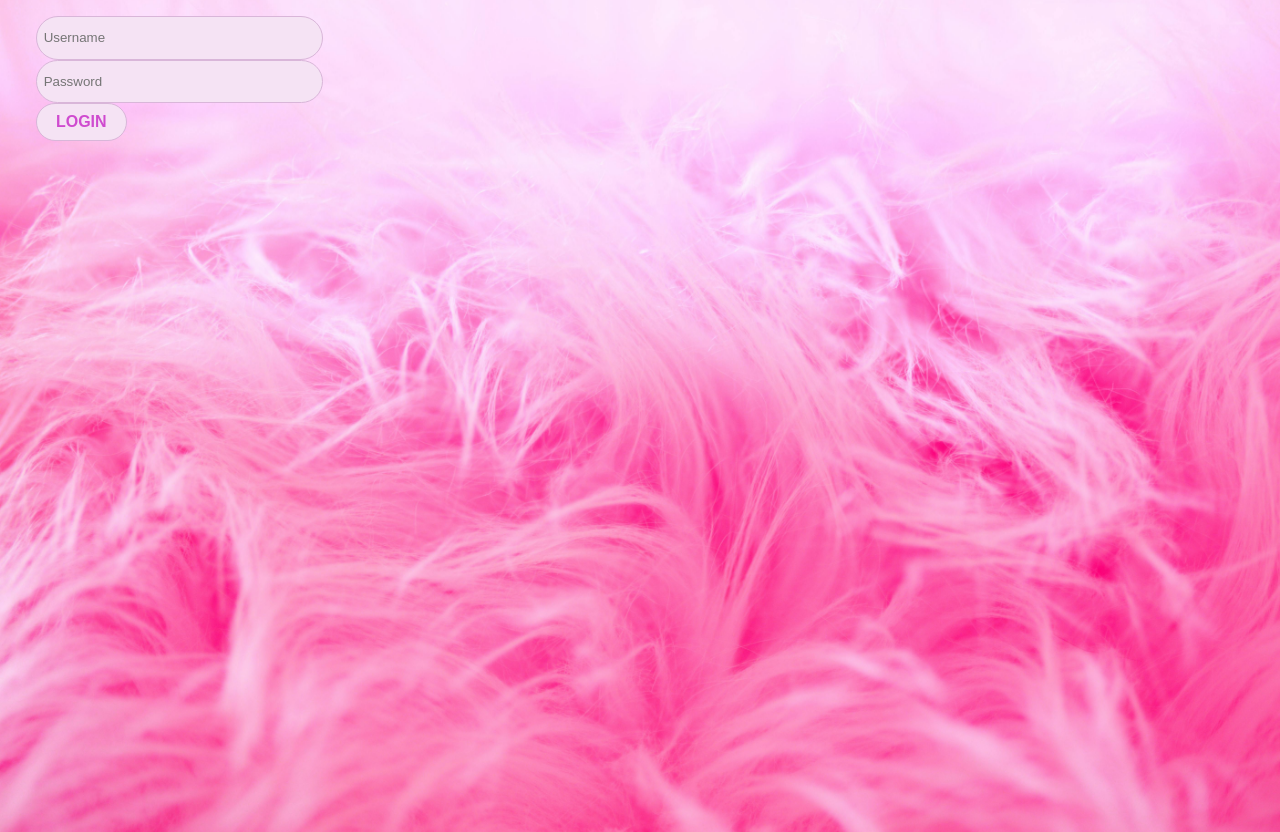
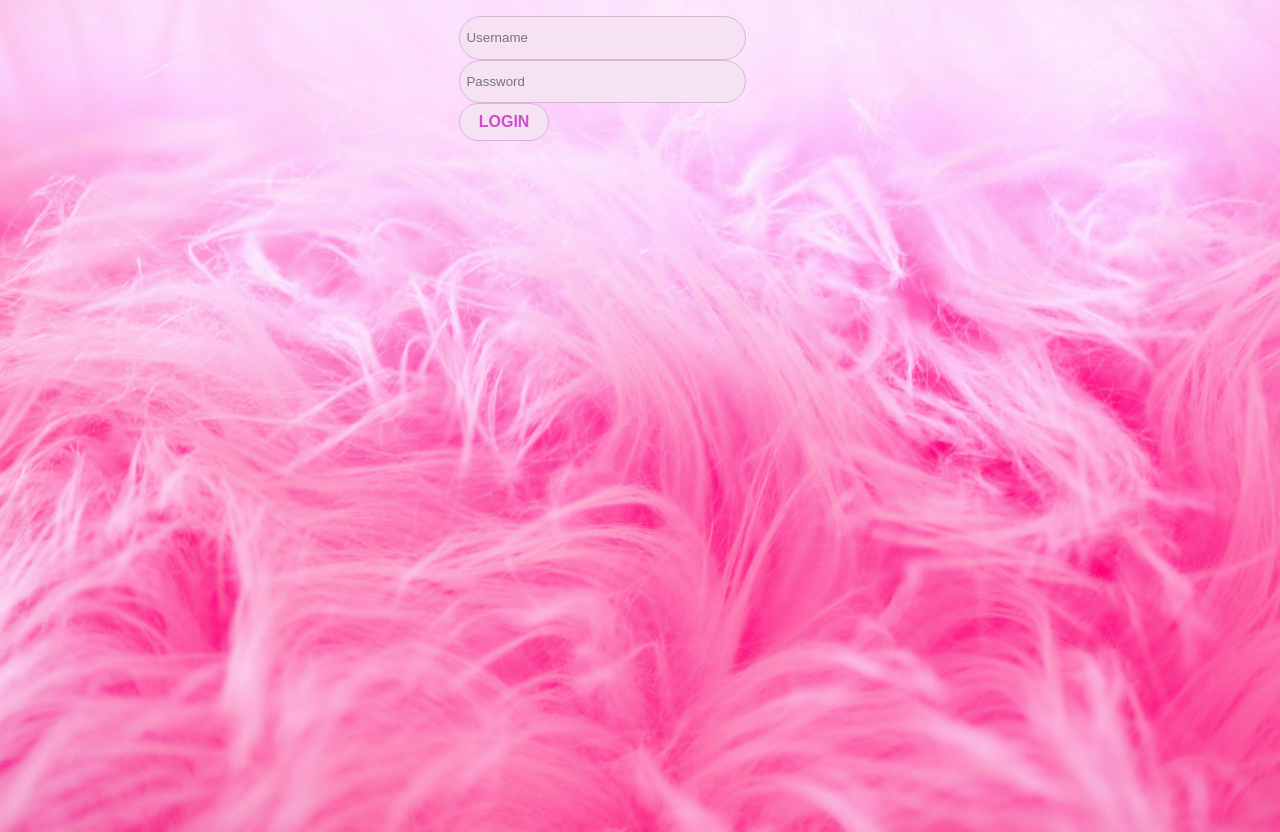
Before and after one commit to mairitikk/Back-End-New, a React (Vite) app in the folder front_end/: page /login in a window 1280 px wide. Built offline with nearby package versions, Linux system fonts and the light colour scheme; a web font is replaced by a local one.

Commit message:
set login box center

```diff
--- a/front_end/src/styles.css
+++ b/front_end/src/styles.css
@@ -324,7 +324,10 @@ margin-top: 5rem;
     border: 1px solid #000000;
     /* Black border for better visibility */
 }
+/* Login Page Container */
+.login-page-container {
+    width: 30%;
 
-.login-page-container{
-    width: 30%;
+    margin: 0 auto;
+
 }
```
